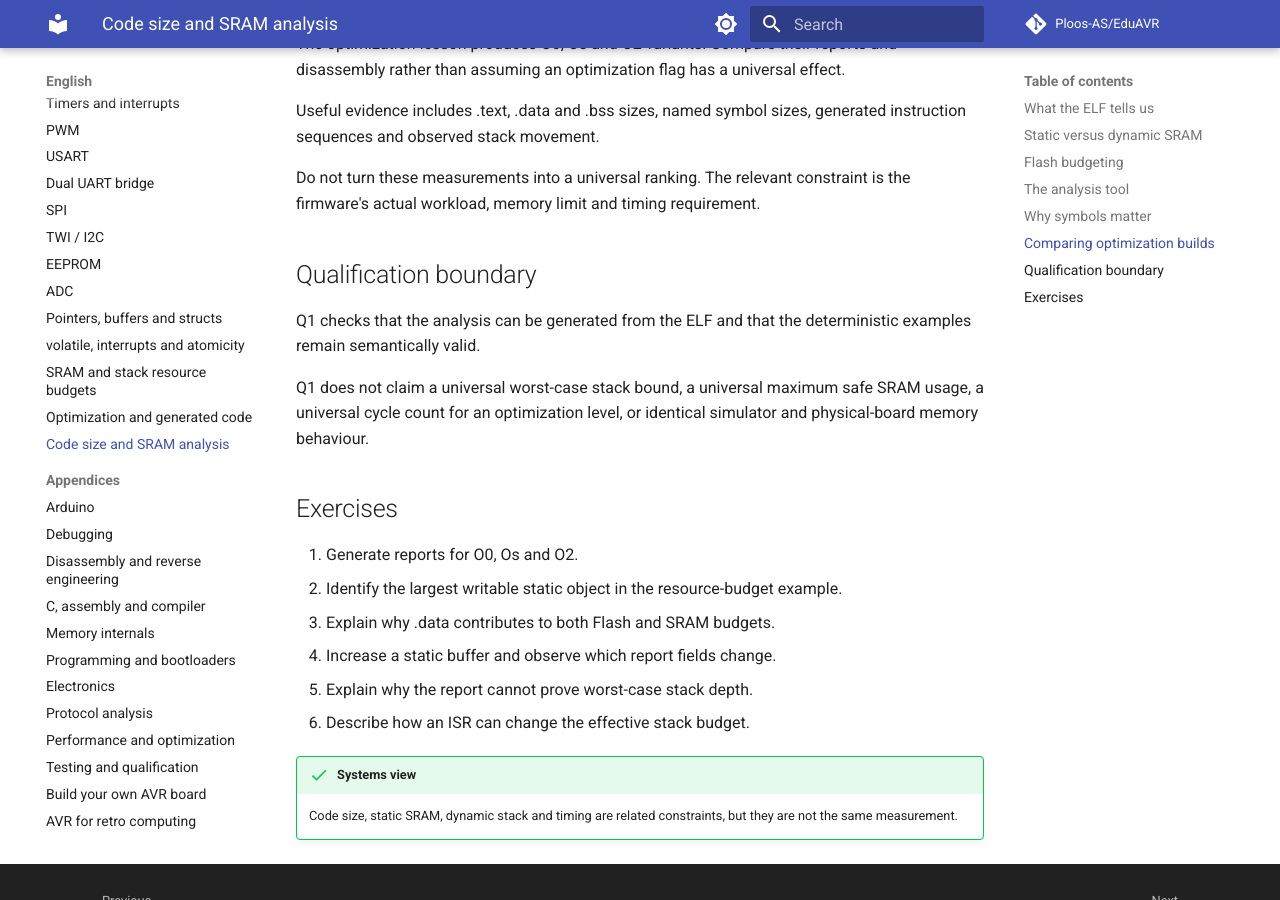
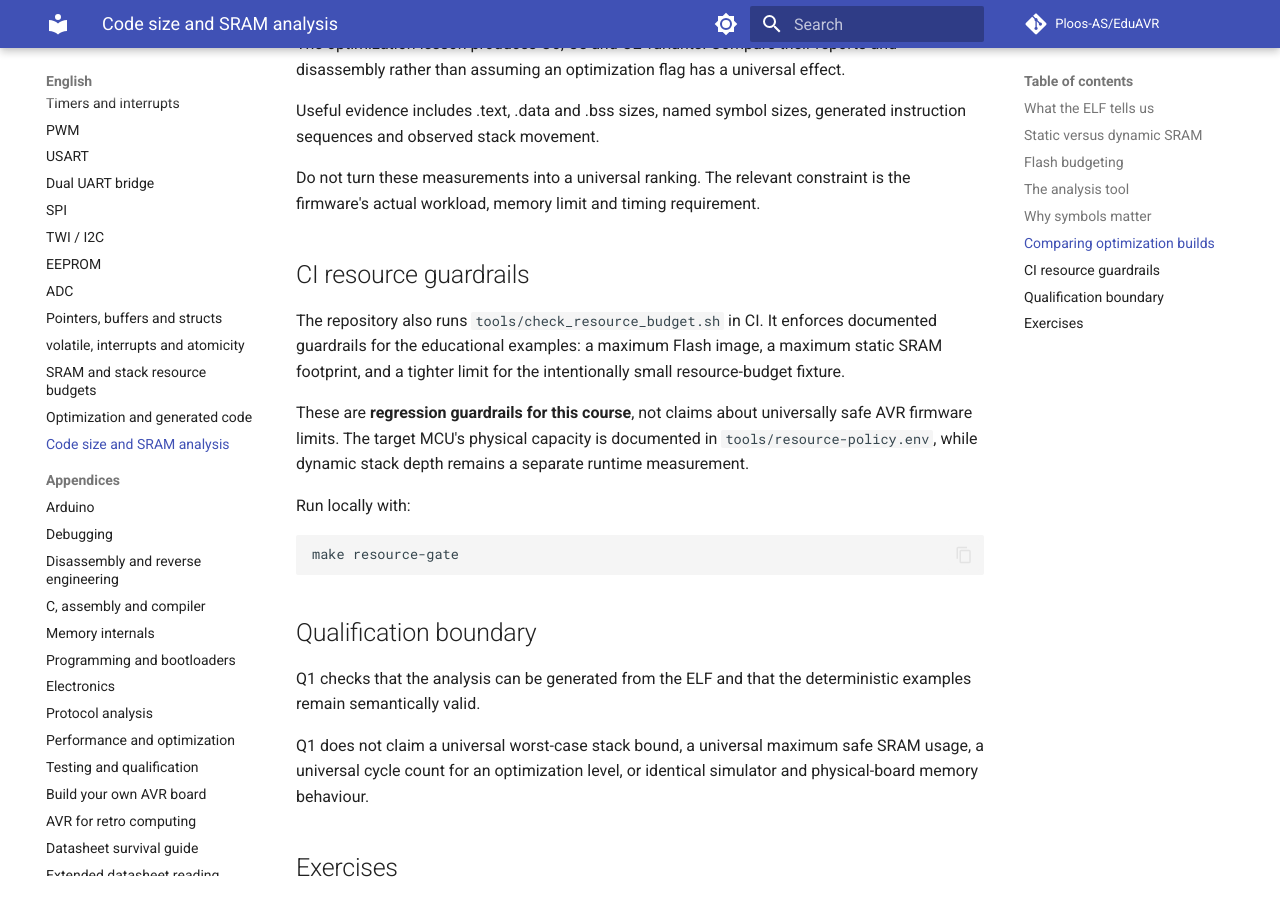
Before and after one commit to Ploos-AS/EduAVR, an MkDocs documentation site: the page built from docs/en/18-code-size-sram-analysis.md, in a window 1280 px wide and 900 px high, scrolled down 2139 px. Built offline with MkDocs 1.6.1 and Material for MkDocs 9.7.7, drawn with Linux system fonts in a browser that asks for light colours; comment, search, counter and statistics services are not loaded.

Commit message:
M6: document CI resource guardrails

````diff
--- a/docs/en/18-code-size-sram-analysis.md
+++ b/docs/en/18-code-size-sram-analysis.md
@@ -65,6 +65,18 @@ Useful evidence includes .text, .data and .bss sizes, named symbol sizes, genera
 
 Do not turn these measurements into a universal ranking. The relevant constraint is the firmware's actual workload, memory limit and timing requirement.
 
+## CI resource guardrails
+
+The repository also runs `tools/check_resource_budget.sh` in CI. It enforces documented guardrails for the educational examples: a maximum Flash image, a maximum static SRAM footprint, and a tighter limit for the intentionally small resource-budget fixture.
+
+These are **regression guardrails for this course**, not claims about universally safe AVR firmware limits. The target MCU's physical capacity is documented in `tools/resource-policy.env`, while dynamic stack depth remains a separate runtime measurement.
+
+Run locally with:
+
+```sh
+make resource-gate
+```
+
 ## Qualification boundary
 
 Q1 checks that the analysis can be generated from the ELF and that the deterministic examples remain semantically valid.
````
